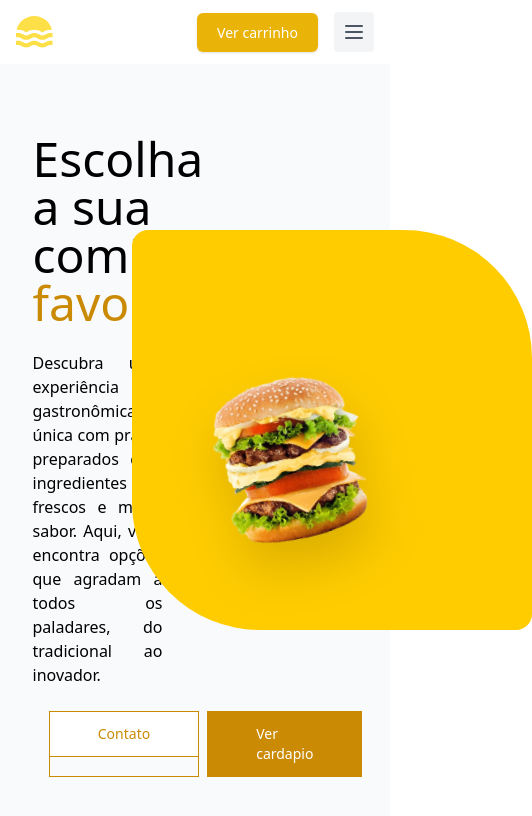
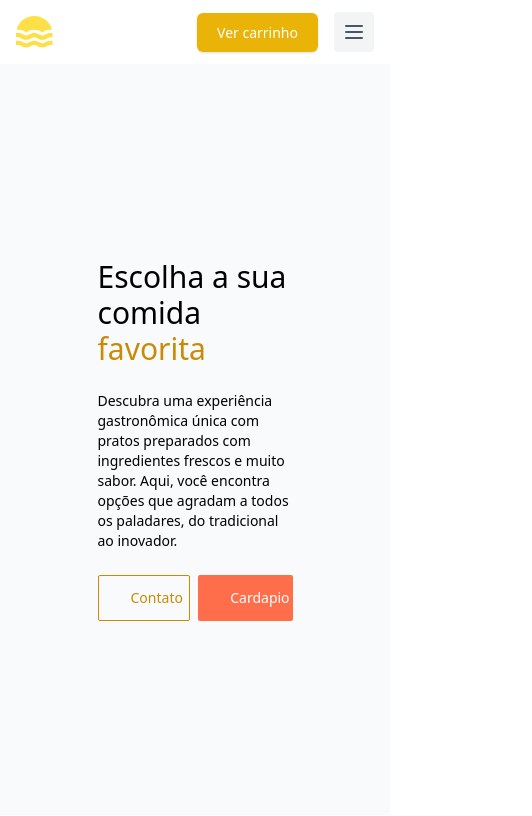
Before and after one commit to EmersonSinezio/Foody, a React (Vite) app: page / in a window 390 px wide. Shown: the top 816 px of the page, 532 px wide, since content can reach past the window. Built offline with nearby package versions, Linux system fonts and the light colour scheme.

Commit message:
responsividade homepage e reservas

```diff
--- a/src/components/Reserves.tsx
+++ /dev/null
@@ -1,64 +0,0 @@
-import React, { useState, useEffect } from "react";
-
-const Reserves: React.FC = () => {
-  // Estado para armazenar o número de pessoas por mesa
-  const [mesaPessoas, setMesaPessoas] = useState<number[]>([]);
-
-  // Gerar o número de pessoas aleatório entre 2, 4 e 6 para cada mesa
-  useEffect(() => {
-    const generatePessoas = () => {
-      return Array.from(
-        { length: 9 },
-        () => [2, 4, 6][Math.floor(Math.random() * 3)]
-      );
-    };
-    setMesaPessoas(generatePessoas());
-  }, []);
-
-  function activate(parentDiv: HTMLElement, button: HTMLElement) {
-    // Modificar o botão
-    button.className = "hidden";
-
-    // Modificar a div pai
-    parentDiv.className =
-      "w-56 h-40 border-2 bg-yellow-400 rounded-lg flex items-center justify-center flex-col ease-in duration-300 transform scale-105";
-
-    // Modificar o span
-    const span = parentDiv.querySelector("span");
-    if (span) {
-      span.textContent = "Indisponível"; // Atualiza o texto
-      span.className =
-        "text-bold my-4 bg-yellow-800 text-sm px-3 py-0.5 rounded-full mx-2"; // Atualiza o estilo
-    }
-  }
-
-  return (
-    <div className="w-2/3 h-[80%] flex items-center justify-center">
-      <div className="grid grid-cols-3 gap-4">
-        {Array.from({ length: 9 }).map((_, i) => (
-          <div
-            key={i}
-            className="w-56 h-40 border-2 border-gray-400 rounded-lg flex items-center justify-center flex-col"
-          >
-            <h1 className="text-2xl my-4 dark:text-white">
-              Mesa - <span className="text-yellow-600">{i + 1}</span>
-            </h1>
-            <span className="text-bold text-sm  dark:text-white">
-              Mesa para {mesaPessoas[i]} pessoas
-            </span>
-            <button
-              className="text-sm px-4 py-1 my-4 rounded-lg bg-yellow-300 hover:bg-yellow-200 ease-in duration-300"
-              onClick={(e) => {
-                activate(e.currentTarget.parentElement!, e.currentTarget);
-              }}
-            >
-              Reservar
-            </button>
-          </div>
-        ))}
-      </div>
-    </div>
-  );
-};
-
-export default Reserves;
--- a/src/pages/Home.tsx
+++ b/src/pages/Home.tsx
@@ -1,41 +1,79 @@
 import { Link } from "react-router-dom";
 const Home = () => {
   return (
-    <div
-      className="flex items-center justify-center w-full h-[93vh] bg-slate-50 dark:bg-gray-900"
-    >
+    // div container
+    <div className="flex items-center justify-center w-full h-[89vh] bg-slate-50 dark:bg-gray-900">
       <div className="w-1/2 h-full flex items-center justify-center flex-col">
-        <h1 className="text-5xl w-2/3 text-justify dark:text-white">
+        {/* div do texto */}
+        <h1 className="text-3xl w-full md:text-4xl md:w-2/3 text-justify dark:text-white">
           Escolha a sua <br />
           comida <span className="text-yellow-600">favorita</span>
         </h1>
-        <p className="w-2/3 my-6 text-justify dark:text-white">
+        <p className="w-full md:w-2/3 my-6 text-sm md:text-base md:text-justify dark:text-white ">
           Descubra uma experiência gastronômica única com pratos preparados com
           ingredientes frescos e muito sabor. Aqui, você encontra opções que
           agradam a todos os paladares, do tradicional ao inovador.
         </p>
-        <div className="w-1/2 flex justify-around align-middle">
+
+        {/* div dos botoes */}
+        <div className="w-full justify-center md:w-2/3 flex align-middle gap-2">
           <Link
-            className="group relative inline-block text-sm font-medium text-yellow-600 focus:outline-none focus:ring active:text-yellow-500"
-            to="/contato"
+            to={"/contact"}
+            className="group relative inline-flex items-center overflow-hidden rounded-sm border border-current px-8 py-3 text-yellow-600 focus:ring-3 focus:outline-hidden border-[#FF6E4A]"
           >
-            <span className="absolute inset-0 border border-current"></span>
-            <span className="block border border-current bg-white px-12 py-3 transition-transform group-hover:-translate-x-1 group-hover:-translate-y-1">
-              Contato
+            <span className="absolute -end-full transition-all group-hover:end-4">
+              <svg
+                className="size-5 shadow-sm rtl:rotate-180"
+                xmlns="http://www.w3.org/2000/svg"
+                fill="none"
+                viewBox="0 0 24 24"
+                stroke="currentColor"
+              >
+                <path
+                  strokeLinecap="round"
+                  strokeLinejoin="round"
+                  strokeWidth="2"
+                  d="M17 8l4 4m0 0l-4 4m4-4H3"
+                />
+              </svg>
+            </span>
+
+            <span className="text-sm font-medium transition-all group-hover:me-4">
+              {" "}
+              Contato{" "}
             </span>
           </Link>
           <Link
-            className="group relative inline-block text-sm font-medium text-white focus:outline-none focus:ring mx-2"
-            to="/products"
+            className="group relative inline-flex items-center overflow-hidden rounded-sm bg-[#FF6E4A] px-8 py-3 text-white focus:ring-3 focus:outline-hidden"
+            to={"/products"}
           >
-            <span className="absolute inset-0 border border-yellow-600 group-active:border-yellow-500"></span>
-            <span className="block border border-yellow-600 bg-yellow-600 px-12 py-3 transition-transform active:border-yellow-500 active:bg-yellow-500 group-hover:-translate-x-1 group-hover:-translate-y-1">
-              Ver cardapio
+            <span className="absolute -end-full transition-all group-hover:end-4">
+              <svg
+                className="size-5 shadow-sm rtl:rotate-180"
+                xmlns="http://www.w3.org/2000/svg"
+                fill="none"
+                viewBox="0 0 24 24"
+                stroke="currentColor"
+              >
+                <path
+                  strokeLinecap="round"
+                  strokeLinejoin="round"
+                  strokeWidth="2"
+                  d="M17 8l4 4m0 0l-4 4m4-4H3"
+                />
+              </svg>
+            </span>
+
+            <span className="text-sm font-medium transition-all group-hover:me-4">
+              {" "}
+              Cardapio{" "}
             </span>
           </Link>
         </div>
       </div>
-      <div className="w-1/2 h-full flex items-center justify-center">
+
+      {/* div da imagem */}
+      <div className="w-1/2 h-full hidden md:flex items-center justify-center md:w-2/3 md:h-2/3 ">
         <div
           style={{
             position: "relative",
@@ -43,19 +81,7 @@ const Home = () => {
           }}
         >
           {/* Fundo da img */}
-          <div
-            style={{
-              position: "absolute",
-              top: "35%",
-              left: "70%",
-              transform: "translate(-50%, -50%)",
-              width: "400px",
-              height: "400px",
-              backgroundColor: "#ffcc00",
-              borderRadius: "1rem 8rem 1rem 8rem",
-              zIndex: 0,
-            }}
-          ></div>
+          <div className="absolute top-[35%] left-[70%] -translate-x-1/2 -translate-y-1/2 bg-[#ffcc00] rounded-[1rem_8rem_1rem_8rem] z-0 w-[15rem] h-[15rem] md:h-[20rem] md:w-[20rem] md:left-[60%]"></div>
 
           {/* Imagem */}
           <img
@@ -66,7 +92,7 @@ const Home = () => {
               position: "relative", // Mantém a imagem acima do fundo
               zIndex: 1,
             }}
-            className="drop-shadow-2xl"
+            className="drop-shadow-2xl md:w-2/3 md:h-2/3"
           />
         </div>
       </div>
--- a/src/pages/Reservation.tsx
+++ b/src/pages/Reservation.tsx
@@ -1,11 +1,106 @@
-import React from "react";
-import Reserves from "../components/Reserves";
+interface TableType {
+  id: number;
+  number: number;
+  seats: number;
+  isOccupied: boolean;
+}
 
-const Reservation: React.FC = () => {
+const Reservation = () => {
+  // Mesas
+  const tables = [
+    { id: 1, number: 1, seats: 4, isOccupied: false },
+    { id: 2, number: 2, seats: 4, isOccupied: true },
+    { id: 3, number: 3, seats: 4, isOccupied: false },
+    { id: 4, number: 4, seats: 4, isOccupied: false },
+  ];
+
+  // Posição das cadeiras
+  const getChairPosition = (index: number) => {
+    const positions = [
+      {
+        className:
+          "top-[-3.5rem] left-1/2 -translate-x-1/2 w-24 h-12 rounded-t-3xl",
+      },
+      {
+        className:
+          "bottom-[-3.5rem] left-1/2 -translate-x-1/2 w-24 h-12 rounded-b-3xl",
+      },
+      {
+        className:
+          "left-[-3.5rem] top-1/2 -translate-y-1/2 w-12 h-24 rounded-l-3xl",
+      },
+      {
+        className:
+          "right-[-3.5rem] top-1/2 -translate-y-1/2 w-12 h-24 rounded-r-3xl",
+      },
+    ];
+    return positions[index % 4];
+  };
+  // Mesas
+  const Table = ({ table }: { table: TableType }) => (
+    <div className="relative mx-16 my-20 inline-block group">
+      {/* Cadeiras */}
+      {[...Array(table.seats)].map((_, i) => (
+        <div
+          key={i}
+          className={`absolute border-2 border-gray-300 transition-all duration-300 ${
+            getChairPosition(i).className
+          }
+            shadow-md hover:shadow-lg hover:brightness-110`}
+        />
+      ))}
+
+      {/* Mesa principal */}
+      <div
+        className={`
+        w-48 h-48
+        ${table.isOccupied ? "bg-red-500" : "bg-green-500"}
+        rounded-xl flex items-center justify-center
+        text-white font-bold text-xl
+        transition-all duration-300
+        cursor-pointer shadow-lg
+        hover:scale-105 hover:shadow-2xl
+        relative z-10
+      `}
+      >
+        <span className="drop-shadow-md">Mesa {table.number}</span>
+      </div>
+    </div>
+  );
+
   return (
-    <div className="w-[100%] h-[90vh] m-0 p-0 flex items-center justify-center flex-col dark:bg-gray-900 ">
-      <h1 className="text-3xl font-bold dark:text-white">Mesas disponíveis</h1>
-      <Reserves />
+    <div className="min-h-screen p-8 bg-slate-50">
+      <header className="mb-12 text-center">
+        <h1 className="text-4xl font-bold text-amber-900 mb-6">
+          🍴 Mapa do Restaurante
+        </h1>
+
+        <div className="inline-flex gap-6 p-4 bg-white rounded-xl shadow-md ">
+          <div className="flex items-center gap-2 ">
+            <div className="w-5 h-5 bg-green-500 rounded-lg" />
+            <span className="text-sm font-medium text-gray-700">
+              Disponível
+            </span>
+          </div>
+          <div className="flex items-center gap-2">
+            <div className="w-5 h-5 bg-red-500 rounded-lg" />
+            <span className="text-sm font-medium text-gray-700">Ocupada</span>
+          </div>
+        </div>
+      </header>
+
+      <main className="container mx-auto">
+        <div className="flex flex-wrap justify-center gap-y-28 ">
+          {tables.map((table) => (
+            <div
+              key={table.id}
+              className="md:w-1/2 w-full flex justify-center "
+            >
+              <Table table={table} />
+            </div>
+          ))}
+        </div>
+      </main>
     </div>
   );
 };
--- a/src/styles/index.css
+++ b/src/styles/index.css
@@ -17,3 +17,8 @@
   transform: scale(1.2);
   /* Aumenta o tamanho da estrela ativa */
 }
+
+.bg_image img {
+  width: 100%;
+  height: 100%;
+}
--- a/src/styles/index.min.css
+++ b/src/styles/index.min.css
@@ -1 +1 @@
-@tailwind base;@tailwind components;@tailwind utilities;*{margin:0;padding:0;box-sizing:border-box}.size-5{width:20px;height:20px;transition:transform 0.5s ease-in-out}.animate-star{transform:scale(1.2)}
+@tailwind base;@tailwind components;@tailwind utilities;*{margin:0;padding:0;box-sizing:border-box}.size-5{width:20px;height:20px;transition:transform 0.5s ease-in-out}.animate-star{transform:scale(1.2)}.bg_image img{width:100%;height:100%}
```
Also changed, not shown: src/styles/index.scss (+7 -0 lines), public/assets/mapa_restaurante.png (added).
